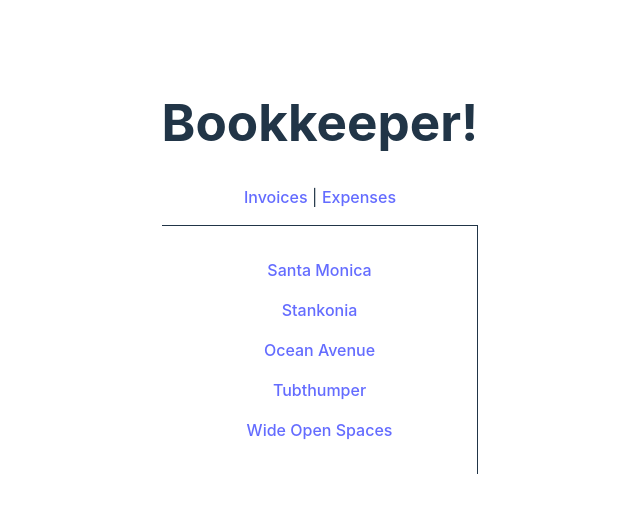
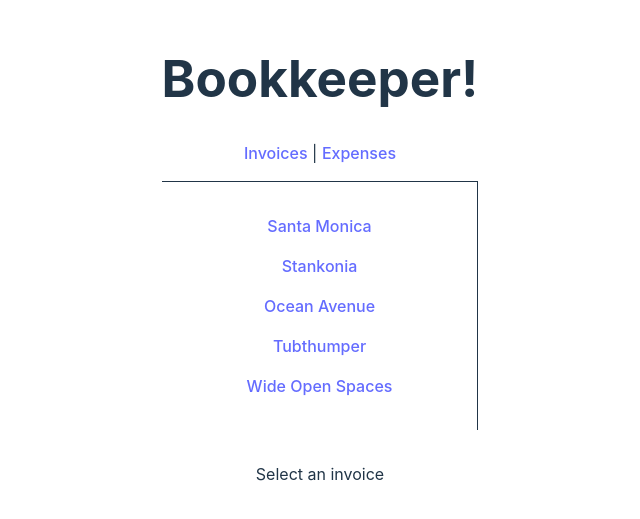
Before and after one commit to abuabdirohman4/react-router, a React (Vite) app in the folder router-6.3/: page /invoices in a window 1280 px wide. Shown: the part 133-652 px from the top of the page, without its empty margins (320-960 px from the left). Built offline with nearby package versions, Linux system fonts and the light colour scheme.

Commit message:
6.3 Index Routes

```diff
--- a/router-6.3/src/main.jsx
+++ b/router-6.3/src/main.jsx
@@ -14,6 +14,14 @@
         <Route path="/" element={<App />}>
           <Route path="expenses" element={<Expenses />} />
           <Route path="invoices" element={<Invoices />}>
+            <Route
+              index
+              element={
+                <main style={{ padding: "1rem" }}>
+                  <p>Select an invoice</p>
+                </main>
+              }
+            />
             <Route path=":invoiceId" element={<Invoice />} />
           </Route>
           <Route
--- a/router-6.3/src/routes/invoice.jsx
+++ b/router-6.3/src/routes/invoice.jsx
@@ -4,7 +4,6 @@
 export default function Invoice() {
   let params = useParams();
   let invoice = getInvoice(parseInt(params.invoiceId, 10));
-  console.log(invoice)
   //   return <h2>Invoice: {params.invoiceId}</h2>;
   return (
     <main style={{ padding: "1rem" }}>
```
